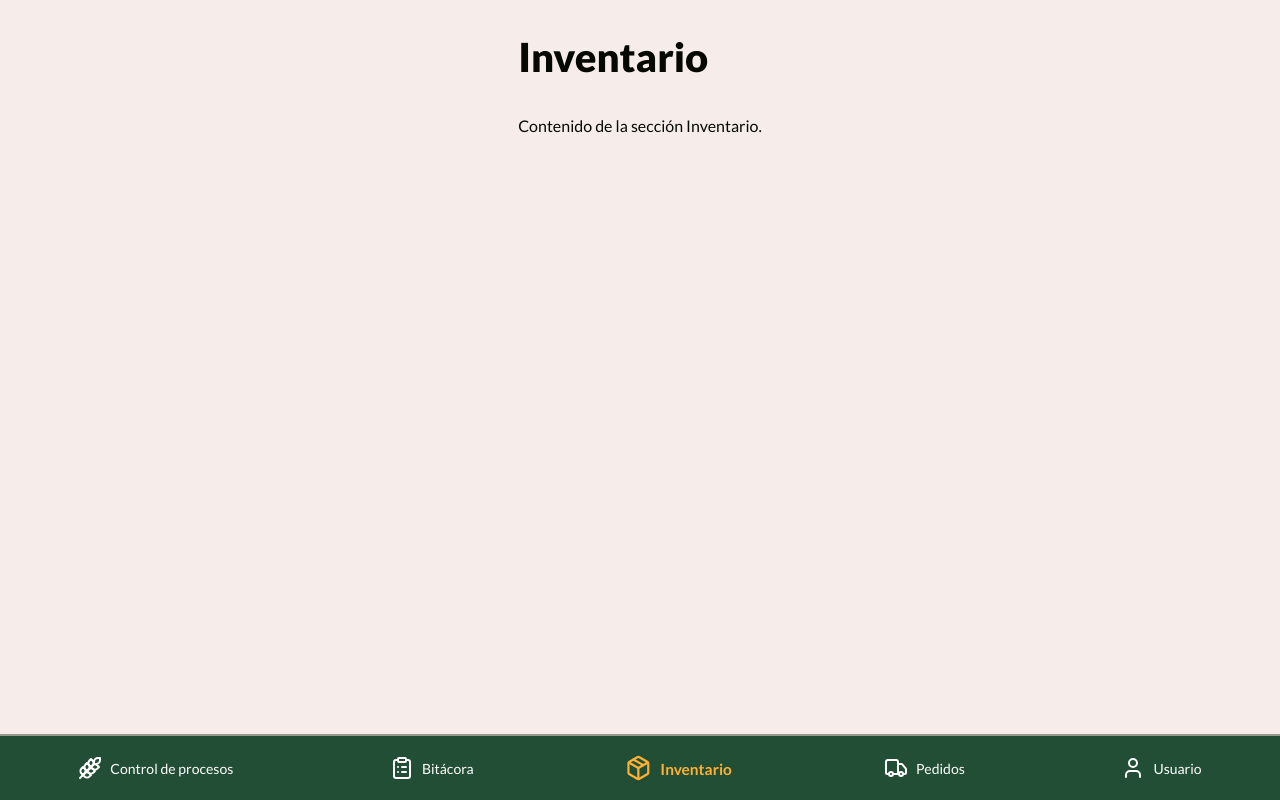
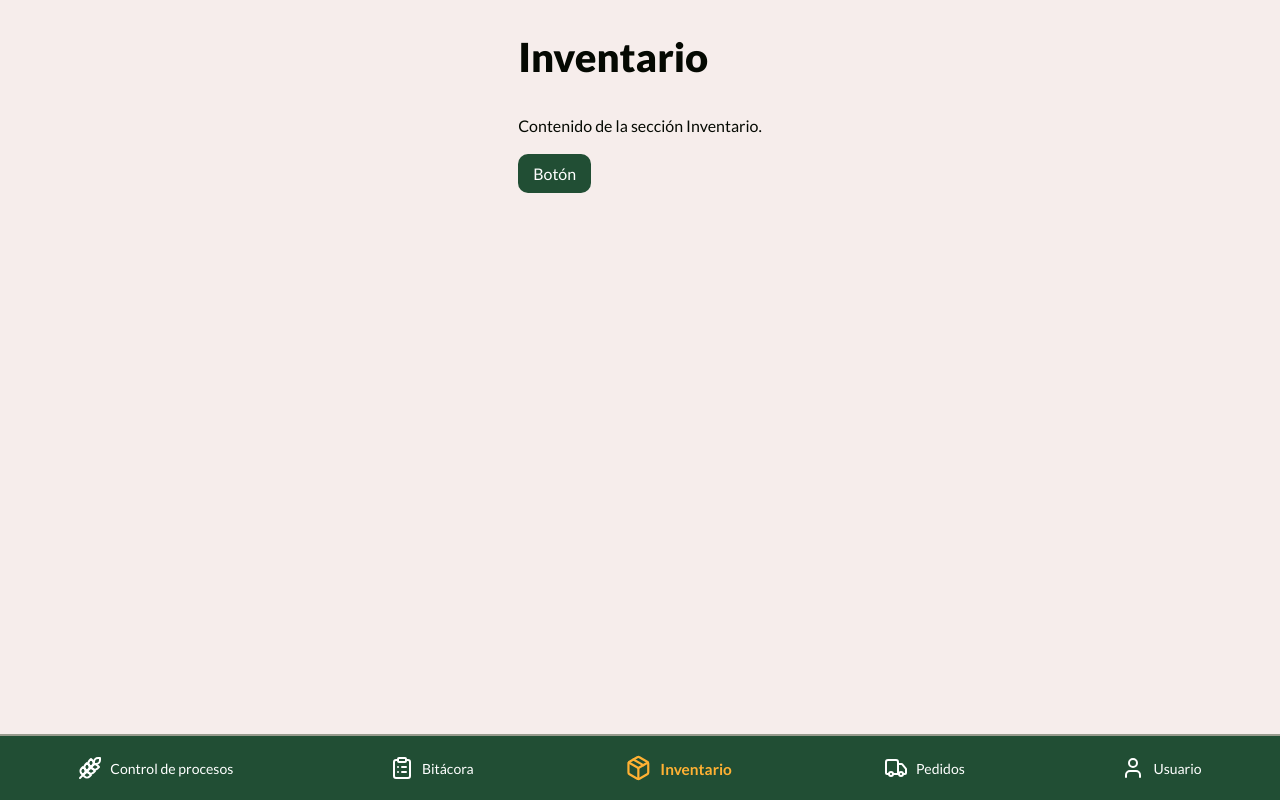
Before and after one commit to CarlosGonzalez14/XuchilNaturalFoods, a React (Vite) app: page /inventory in a window 1280 px wide. Built offline with nearby package versions, Linux system fonts and the light colour scheme.

Commit message:
PIT-45: Creación del componente Button

```diff
--- /dev/null
+++ b/src/components/Button.tsx
@@ -0,0 +1,16 @@
+import React, { ButtonHTMLAttributes, FC } from "react";
+import styles from "../styles/Button.module.css";
+
+interface ButtonProps extends ButtonHTMLAttributes<HTMLButtonElement> {
+  children: React.ReactNode;
+}
+
+const Button: FC<ButtonProps> = ({ children, ...props }) => {
+  return (
+    <button className={styles.button} {...props}>
+      {children}
+    </button>
+  );
+};
+
+export default Button;
--- a/src/pages/Inventory.tsx
+++ b/src/pages/Inventory.tsx
@@ -1,8 +1,11 @@
+import Button from "../components/Button";
+
 const Inventory = () => {
     return (
       <div className="page">
         <h1>Inventario</h1>
         <p>Contenido de la sección Inventario.</p>
+        <Button onClick={() => alert("Presionado")}>Botón</Button>
       </div>
     );
   };
--- /dev/null
+++ b/src/styles/Button.module.css
@@ -0,0 +1,10 @@
+.button {
+    border-radius: 10px;
+    background-color: var(--color-green-dark);
+    color: var(--color-text-light);
+    padding: 10px 15px;
+    border: none;
+    cursor: pointer;
+    font-size: 16px;
+    transition: opacity 0.2s ease-in-out;
+}
```
